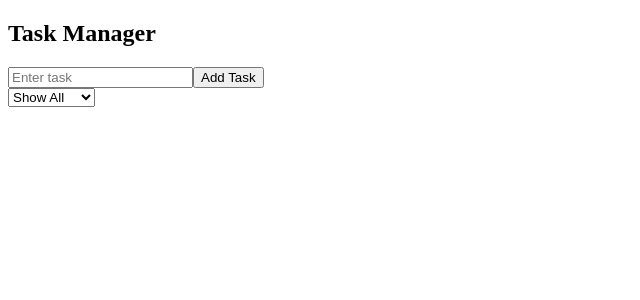
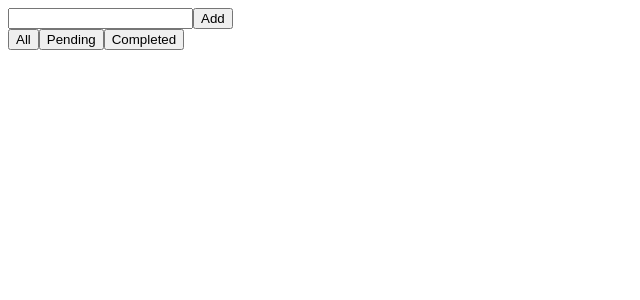
Before and after one commit to abhishekolympics/react-learning, a React (Create React App) app: page / in a window 1280 px wide. Shown: the top 300 px of the page, without its empty margins (0-640 px from the left). Built offline with nearby package versions, Linux system fonts and the light colour scheme.

Commit message:
feat: implement task context and refactor components for improved state management

```diff
--- a/src/App.js
+++ b/src/App.js
@@ -1,93 +1,13 @@
-import { useEffect, useState } from "react";
+import { TaskProvider } from "./context/TaskContext";
 import TaskInput from "./components/TaskInput";
 import TaskList from "./components/TaskList";
-import { loadTasks, saveTasks } from "./utils/localStorage";
-import { TaskContext } from "./utils/context";
 
 function App() {
-  const [tasks, setTasks] = useState([]);
-  const [filtersView, setFiltersView] = useState("all");
-  const [update, setUpdate] = useState(false);
-  const [updateIndex, setUpdateIndex] = useState(-1);
-  const [updateValue, setUpdateValue] = useState("");
-  const [hasLoaded, setHasLoaded] = useState(false);
-
-  useEffect(() => {
-    const saved = loadTasks();
-    if (saved) setTasks(saved);
-    setHasLoaded(true);
-  }, []);
-
-  useEffect(() => {
-    if (hasLoaded) saveTasks(tasks);
-  }, [tasks, hasLoaded]);
-
-  const handleAddTask = (title) => {
-    if (!title.trim()) return alert("Empty task details");
-    setTasks([...tasks, { title, status: "pending", startedAt: Date.now() }]);
-  };
-
-  const handleDeleteTask = (index) => {
-    const updatedTasks = tasks.filter((_, i) => i !== index);
-    setTasks(updatedTasks);
-  };
-
-  const handleEditTask = (index) => {
-    setUpdate(true);
-    setUpdateIndex(index);
-    setUpdateValue(tasks[index].title);
-  };
-
-  const handleEditTaskSubmit = (index, newTitle) => {
-    if (!newTitle.trim()) return alert("Empty task details");
-    const updated = [...tasks];
-    updated[index] = {
-      ...updated[index],
-      title: newTitle,
-      updatedAt: Date.now(),
-    };
-    setTasks(updated);
-    setUpdate(false);
-    setUpdateIndex(-1);
-    setUpdateValue("");
-  };
-
-  const handleStatusChange = (index, newStatus) => {
-    const updated = [...tasks];
-    updated[index].status = newStatus;
-    setTasks(updated);
-  };
-
   return (
-    <TaskContext.Provider
-      value={{
-        tasks,
-        filtersView,
-        setFiltersView,
-        update,
-        updateIndex,
-        updateValue,
-        setUpdateValue,
-        hasLoaded,
-        handleAddTask,
-        handleEditTaskSubmit,
-        handleDeleteTask,
-        handleEditTask,
-        handleStatusChange,
-      }}
-    >
-      <h2>Task Manager</h2>
+    <TaskProvider>
       <TaskInput />
-      <select
-        onChange={(e) => setFiltersView(e.target.value)}
-        value={filtersView}
-      >
-        <option value="all">Show All</option>
-        <option value="pending">Pending</option>
-        <option value="completed">Completed</option>
-      </select>
       <TaskList />
-    </TaskContext.Provider>
+    </TaskProvider>
   );
 }
 
--- a/src/components/TaskInput.jsx
+++ b/src/components/TaskInput.jsx
@@ -1,36 +1,41 @@
-import { useContext } from "react";
-import { TaskContext } from "../utils/context";
+import { useTaskContext } from "../context/TaskContext";
 
 function TaskInput() {
-  const {
-    update,
-    updateValue,
-    setUpdateValue,
-    updateIndex,
-    handleAddTask,
-    handleEditTaskSubmit,
-  } = useContext(TaskContext);
-
-  const handleClick = () => {
-    if (update) {
-      handleEditTaskSubmit(updateIndex, updateValue);
-    } else {
-      handleAddTask(updateValue);
-    }
-    setUpdateValue("");
-  };
+  const { state, dispatch } = useTaskContext();
 
   return (
     <div>
       <input
-        type="text"
-        value={updateValue}
-        onChange={(e) => setUpdateValue(e.target.value)}
-        placeholder="Enter task"
+        value={state.inputValue}
+        onChange={(e) =>
+          dispatch({ type: "SET_INPUT", payload: e.target.value })
+        }
       />
-      <button onClick={handleClick}>
-        {update ? "Update Task" : "Add Task"}
+      <button
+        onClick={() => {
+          if (state.inputValue.trim() === "") return;
+          dispatch({ type: "ADD_TASK", payload: state.inputValue.trim() });
+        }}
+      >
+        Add
       </button>
+
+      {/* Filter Buttons */}
+      <div>
+        <button onClick={() => dispatch({ type: "SET_FILTER", payload: "all" })}>
+          All
+        </button>
+        <button
+          onClick={() => dispatch({ type: "SET_FILTER", payload: "pending" })}
+        >
+          Pending
+        </button>
+        <button
+          onClick={() => dispatch({ type: "SET_FILTER", payload: "completed" })}
+        >
+          Completed
+        </button>
+      </div>
     </div>
   );
 }
--- a/src/components/TaskItem.jsx
+++ b/src/components/TaskItem.jsx
@@ -1,13 +1,35 @@
-import { useContext } from "react";
-import { TaskContext } from "../utils/context";
+import { useState } from "react";
+import { memo } from "react";
 
-function TaskItem({ task, index }) {
-  const { handleDeleteTask, handleEditTask, handleStatusChange } =
-    useContext(TaskContext);
+function TaskItem({ task, deleteTask, editTask, updateTask, changeStatus }) {
+  const [tempTitle, setTempTitle] = useState(task.title);
 
   return (
     <li>
-      {task.title}
+      {task.isEditing ? (
+        <input
+          value={tempTitle}
+          onChange={(e) => setTempTitle(e.target.value)}
+          onBlur={() => updateTask(task.id, tempTitle)}
+          autoFocus
+        />
+      ) : (
+        <span>{task.title}</span>
+      )}
+
+      <button onClick={() => deleteTask(task.id)}>Delete</button>
+      {!task.isEditing && (
+        <button onClick={() => editTask(task.id)}>Edit</button>
+      )}
+
+      <select
+        value={task.status}
+        onChange={(e) => changeStatus(task.id, e.target.value)}
+      >
+        <option value="pending">Pending</option>
+        <option value="completed">Completed</option>
+      </select>
+
       <ul>
         <li>
           Started at:{" "}
@@ -36,19 +58,8 @@ function TaskItem({ task, index }) {
           </li>
         )}
       </ul>
-      <button onClick={() => handleDeleteTask(index)}>Delete task</button>
-      <button onClick={() => handleEditTask(index)}>Edit</button>
-      <select
-        value={task.status}
-        onChange={(e) => handleStatusChange(index, e.target.value)}
-      >
-        <option value="pending">Pending</option>
-        <option value="completed">Completed</option>
-      </select>
-      <br />
-      <br />
     </li>
   );
 }
 
-export default TaskItem;
+export default memo(TaskItem);
--- a/src/components/TaskList.jsx
+++ b/src/components/TaskList.jsx
@@ -1,27 +1,27 @@
-import { useContext } from "react";
+import { useTaskContext } from "../context/TaskContext";
 import TaskItem from "./TaskItem";
-import { TaskContext } from "../utils/context";
 
 function TaskList() {
-  const { tasks, filtersView } = useContext(TaskContext);
+  const { state, deleteTask, editTask, updateTask, changeStatus } =
+    useTaskContext();
+
+  const filteredTasks =
+    state.filter === "all"
+      ? state.tasks
+      : state.tasks.filter((task) => task.status === state.filter);
 
   return (
     <ul>
-      {Array.from({ length: tasks.length }, (_, i) => {
-        const reversedIndex = tasks.length - 1 - i;
-        const task = tasks[reversedIndex];
-
-        if (filtersView === "all" || task.status === filtersView) {
-          return (
-            <TaskItem
-              key={reversedIndex}
-              task={task}
-              index={reversedIndex}
-            />
-          );
-        }
-        return null;
-      })}
+      {[...filteredTasks].reverse().map((task) => (
+        <TaskItem
+          key={task.id}
+          task={task}
+          deleteTask={deleteTask}
+          editTask={editTask}
+          updateTask={updateTask}
+          changeStatus={changeStatus}
+        />
+      ))}
     </ul>
   );
 }
--- /dev/null
+++ b/src/context/TaskContext.jsx
@@ -0,0 +1,130 @@
+import { createContext, useReducer, useContext, useEffect, useCallback } from "react";
+
+const TaskContext = createContext();
+
+const initialState = {
+  tasks: JSON.parse(localStorage.getItem("tasks")) || [],
+  inputValue: "",
+  filter: "all",
+};
+
+export const taskReducer = (state, action) => {
+  switch (action.type) {
+    case "SET_INPUT":
+      return { ...state, inputValue: action.payload };
+
+    case "ADD_TASK":
+      return {
+        ...state,
+        tasks: [
+          ...state.tasks,
+          {
+            id: Date.now(),
+            title: action.payload,
+            status: "pending",
+            startedAt: Date.now(),
+            updatedAt: null,
+            isEditing: false,
+          },
+        ],
+        inputValue: "",
+      };
+
+    case "DELETE_TASK":
+      return {
+        ...state,
+        tasks: state.tasks.filter((task) => task.id !== action.payload),
+      };
+
+    case "EDIT_TASK":
+      return {
+        ...state,
+        tasks: state.tasks.map((task) =>
+          task.id === action.payload
+            ? { ...task, isEditing: true }
+            : { ...task, isEditing: false }
+        ),
+      };
+
+    case "UPDATE_TASK":
+      return {
+        ...state,
+        tasks: state.tasks.map((task) =>
+          task.id === action.payload.id
+            ? {
+                ...task,
+                title: action.payload.title,
+                updatedAt: Date.now(),
+                isEditing: false,
+              }
+            : task
+        ),
+      };
+
+    case "CHANGE_STATUS":
+      return {
+        ...state,
+        tasks: state.tasks.map((task) =>
+          task.id === action.payload.id
+            ? { ...task, status: action.payload.status }
+            : task
+        ),
+      };
+
+    case "SET_FILTER":
+      return { ...state, filter: action.payload };
+
+    default:
+      return state;
+  }
+};
+
+export function TaskProvider({ children }) {
+  const [state, dispatch] = useReducer(taskReducer, initialState);
+
+  // ✅ useCallback to prevent function recreation with every re-render
+
+  const deleteTask = useCallback(
+    (id) => dispatch({ type: "DELETE_TASK", payload: id }),
+    [dispatch]
+  );
+
+  const editTask = useCallback(
+    (id) => dispatch({ type: "EDIT_TASK", payload: id }),
+    [dispatch]
+  );
+
+  const updateTask = useCallback(
+    (id, title) => dispatch({ type: "UPDATE_TASK", payload: { id, title } }),
+    [dispatch]
+  );
+
+  const changeStatus = useCallback(
+    (id, status) =>
+      dispatch({ type: "CHANGE_STATUS", payload: { id, status } }),
+    [dispatch]
+  );
+
+  useEffect(() => {
+    localStorage.setItem("tasks", JSON.stringify(state.tasks));
+  }, [state.tasks]);
+
+  return (
+    <TaskContext.Provider
+      value={{
+        state,
+        dispatch,
+        deleteTask,
+        editTask,
+        updateTask,
+        changeStatus,
+      }}
+    >
+      {children}
+    </TaskContext.Provider>
+  );
+}
+
+export function useTaskContext() {
+  return useContext(TaskContext);
+}
```
